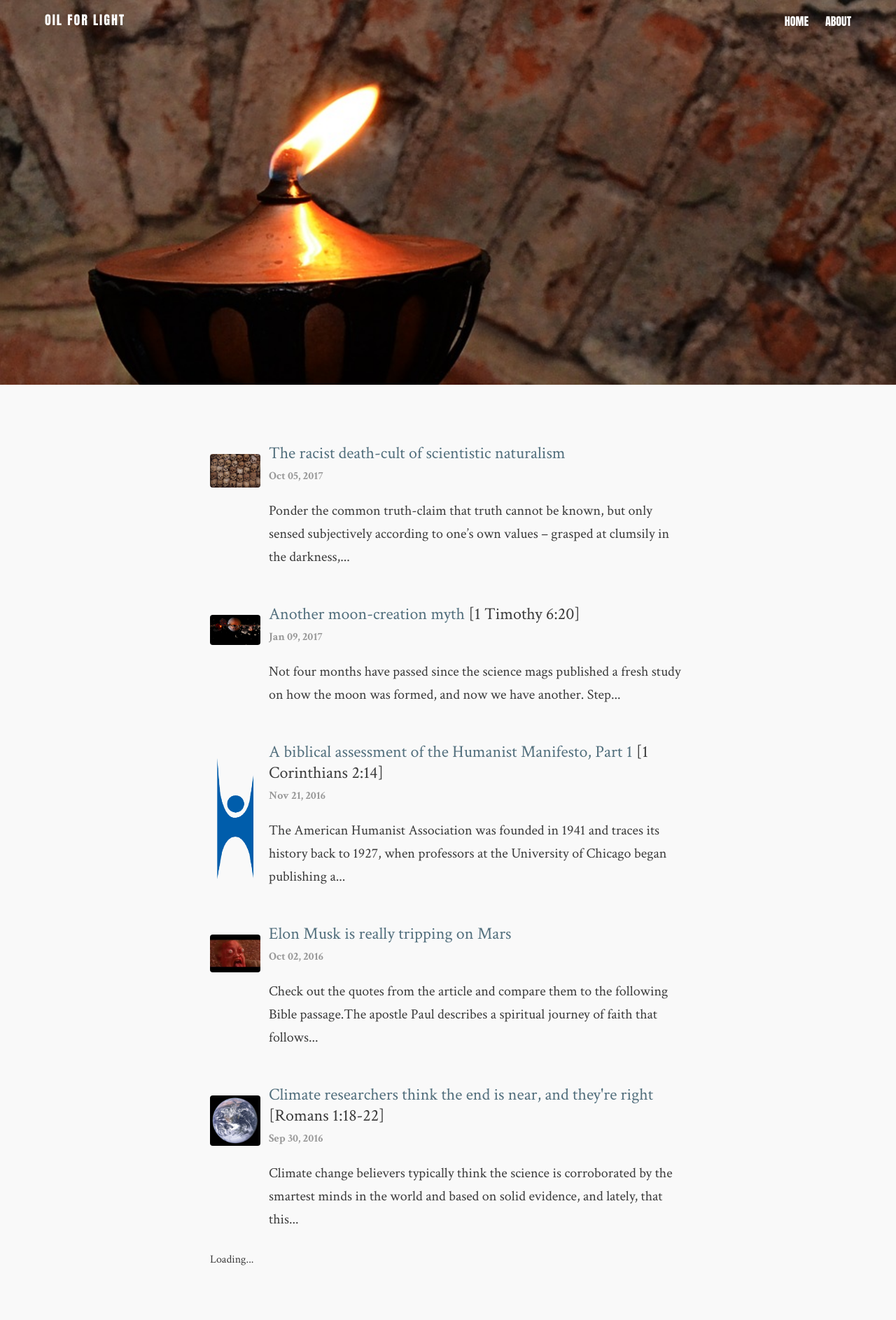
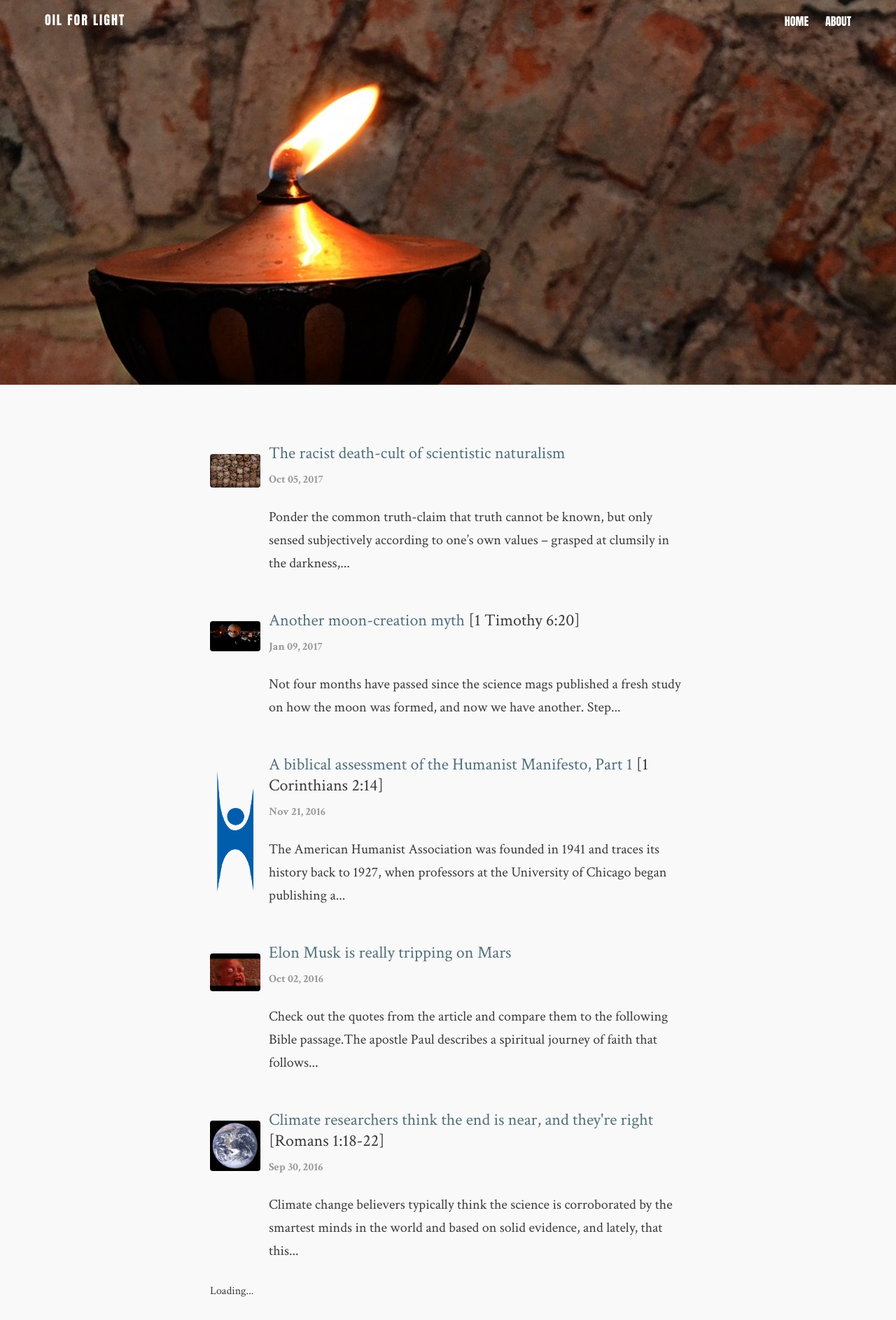
Before and after one commit to flashlightministries/oilforlight, a Jekyll site: the page built from index.html, in a window 1280 px wide. Shown: the whole page at 70% size. Built offline with Jekyll 4.4.1, drawn with Linux system fonts in a browser that asks for light colours; nearby versions of some CDN libraries; the list of posts is cut into pages by our own code; before the commit the page ends 1842 px from its top, so only the background shows below that.

Commit message:
Update _styles.scss

```diff
--- a/_sass/_styles.scss
+++ b/_sass/_styles.scss
@@ -995,7 +995,7 @@ td.post-content-container > div {
 }
 
 p.small {
-    line-height: 0%;
+    line-height: 0.5;
 }
 
 .marquee {
```
